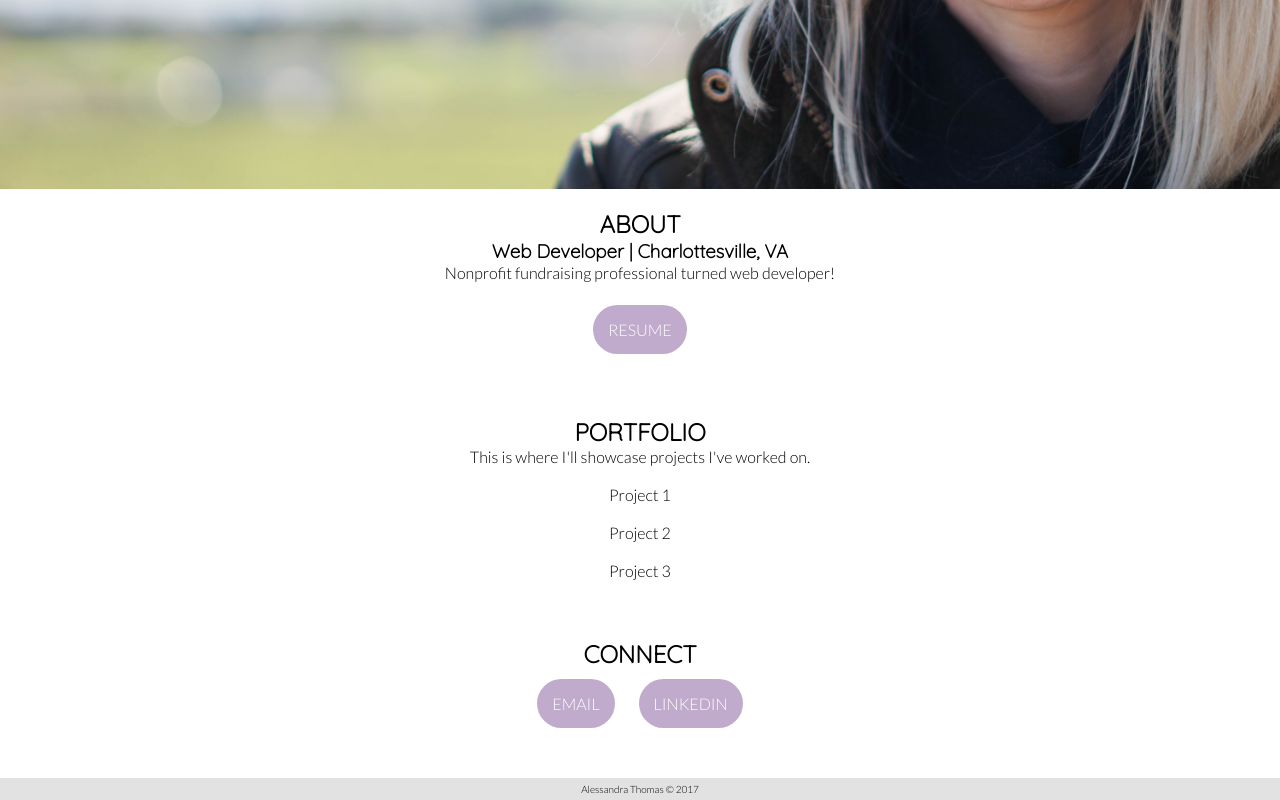
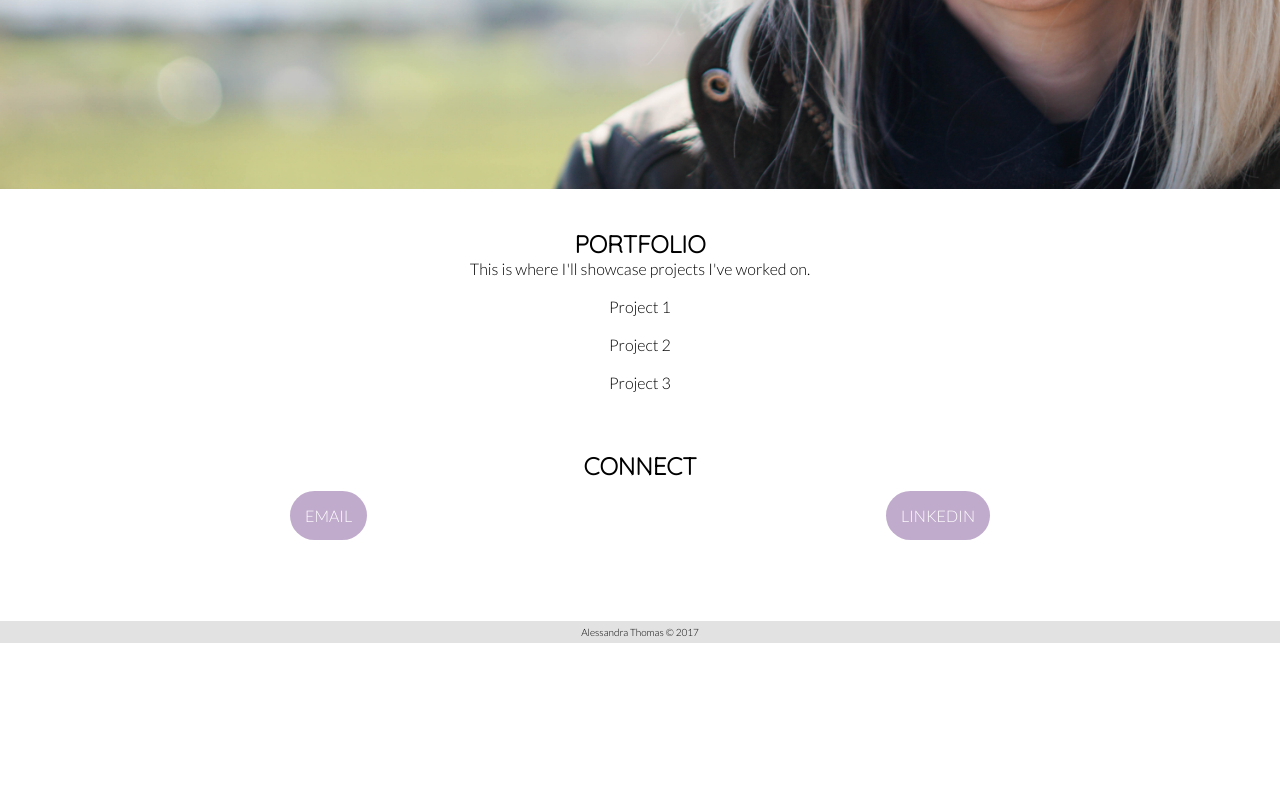
Before and after one commit to alessmarie/portfolio, a plain HTML site: page index.html in a window 1280 px wide. Shown: the part 716-1516 px from the top of the page. After the commit the page ends 1359 px from the top, so only its background shows below. Drawn offline with Linux system fonts and the light colour scheme.

Commit message:
move about and animate social buttons

```diff
--- a/index.html
+++ b/index.html
@@ -22,6 +22,7 @@
 	  </div>
     </header>
 
+<div class="intro">
 	<!-- Profile Picture -->
 	      <img src="./assets/alessandra.jpg" alt="picture of Alessandra Thomas">
 
@@ -35,7 +36,7 @@
 				<br></br>
 			</p>
 	 </div>
-
+</div>
 	 <!-- Portfolio Section -->
 	 <div id="portfolio">
 	  	<h2>Portfolio</h2>
@@ -53,9 +54,11 @@
       <!-- Connect Section -->
       <div id="connect">
         <h2>Connect</h2>
-        	<a class="social" href="mailto:alessandra.m.thomas@gmail.com">Email</a>
-        	<a class="social" href="https://www.linkedin.com/in/alessandramthomas">Linkedin</i></a>
-      </div>
+			<div id="socialbutton">
+        		<a class="social email" href="mailto:alessandra.m.thomas@gmail.com">Email</a>
+        		<a class="social linkedin" href="https://www.linkedin.com/in/alessandramthomas">Linkedin</i></a>
+			</div>
+	  </div>
 
     <footer>
       <p>Alessandra Thomas &copy; 2017</p>
--- a/main.css
+++ b/main.css
@@ -2,6 +2,7 @@ header {
     position: fixed;
     width: 100%;
     background: rgba(255,255,255,0.8);
+    z-index: 10;
 }
 
 img {
@@ -44,6 +45,11 @@ li a:hover {
     color: #c0abcc;
 }
 
+.intro {
+    position: relative;
+
+}
+
 body {
     text-align: center;
     margin: auto;
@@ -72,7 +78,9 @@ p {
 }
 
 #about {
-    margin: 20px;
+    top: 35%;
+    position: absolute;
+    padding: 5%;
 }
 
 #portfolio {
@@ -103,9 +111,26 @@ p {
     border-radius:40px;
     padding: 15px;
     text-transform: uppercase;
-    z-index: 1;
     display: inline-block;
     margin: 10px;
+    position: absolute;
+}
+
+.email {
+    left: 20%;
+}
+
+.linkedin {
+    right: 20%;
+}
+
+#socialbutton {
+    position: relative;
+    height: 100px;
+}
+
+.email:active, .linkedin:active{
+    margin-top: 15px;
 }
 
 footer {
@@ -116,3 +141,9 @@ footer {
     font-size: 10px;
     display: block;
 }
+
+@media only screen and (max-width: 700px) {
+    #about {
+        position: static;
+    }
+}
```
